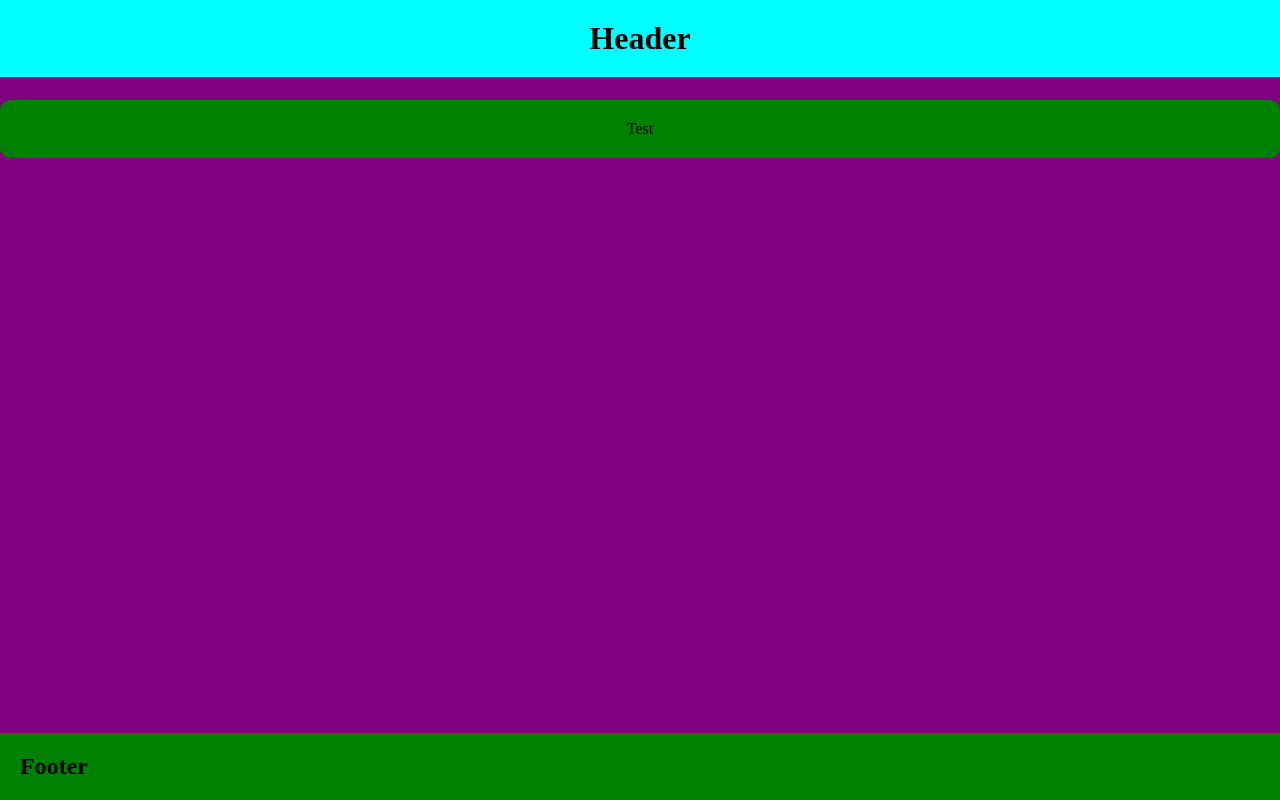
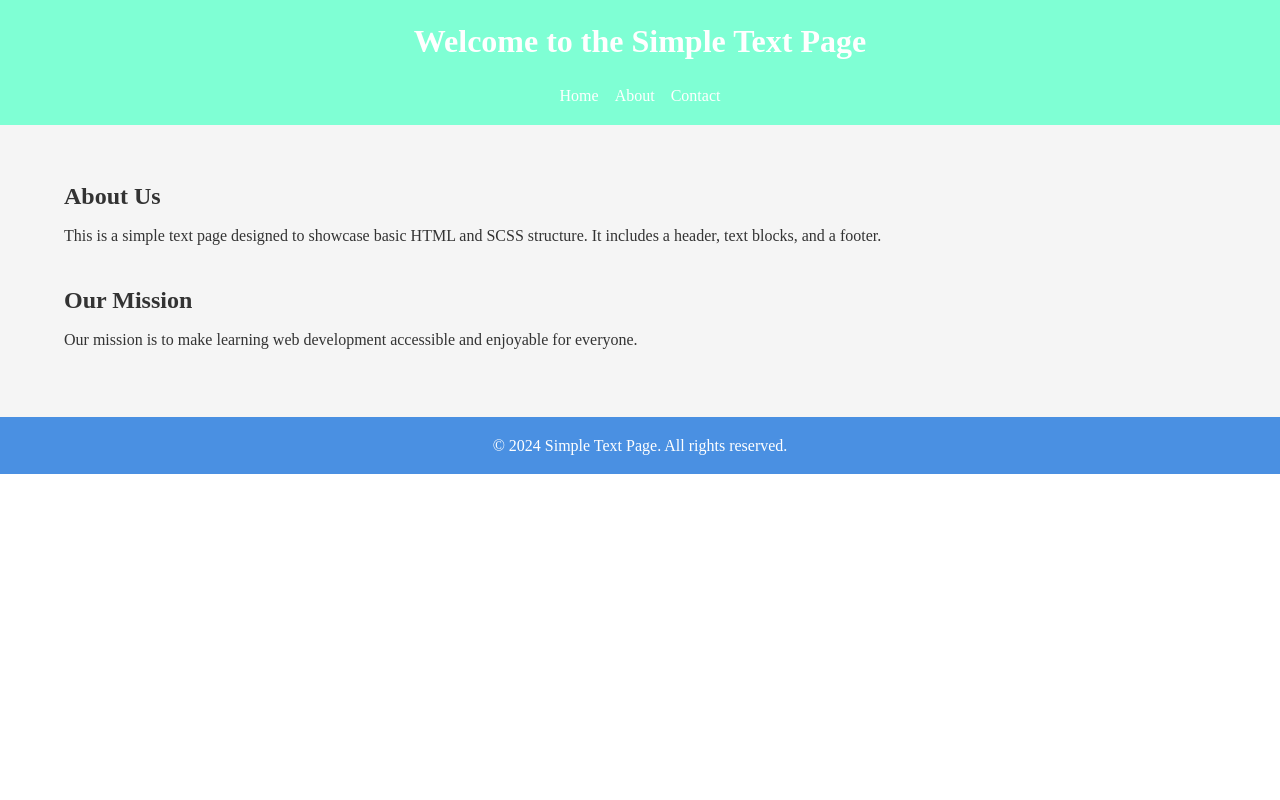
Before and after one commit to pavel7991/my-gulp, a website: page index.html in a window 1280 px wide. Drawn offline with Linux system fonts and the light colour scheme.

Commit message:
update html scss

```diff
--- /dev/null
+++ b/assets/scss/base/_base.scss
@@ -0,0 +1,16 @@
+@use "../variables" as *;
+
+body {
+  margin: 0;
+
+  color: $text-color;
+
+  font-family: $font-family;
+  line-height: 1.6;
+}
+
+.container {
+  width: 90%;
+  max-width: 1200px;
+  margin: 0 auto;
+}
--- /dev/null
+++ b/assets/scss/base/_index.scss
@@ -0,0 +1 @@
+@forward "base";
--- a/assets/scss/components/_footer.scss
+++ b/assets/scss/components/_footer.scss
@@ -1,14 +1,15 @@
-footer {
-  position: fixed;
-  bottom: 0;
-  left: 0;
+@use "../variables" as *;
 
-  width: 100%;
-  padding: 20px;
+// Footer
+.footer {
+  padding: 1rem 0;
 
-  background-color: red;
+  text-align: center;
 
-  @media (min-width: 768px) {
-    background-color: green;
+  color: #ffffff;
+  background-color: $primary-color;
+
+  &__text {
+    margin: 0;
   }
 }
--- a/assets/scss/components/_header.scss
+++ b/assets/scss/components/_header.scss
@@ -1,19 +1,44 @@
-@use "mixins/" as *;
-@use "variables/" as *;
+@use "../variables" as *;
+@use "../mixins" as *;
 
-header {
-  position: fixed;
-  top: 0;
-  left: 0;
+.header {
+  padding: 1rem 0;
 
-  width: 100%;
-  padding: 20px;
-
-  text-align: center;
-
-  background-color: $heder-bg;
+  color: #ffffff;
+  background-color: aquamarine;
 
   @include ul-min {
-    background-color: yellow;
+    background-color: $primary-color;
+  }
+
+  &__title {
+    margin: 0;
+    text-align: center;
+  }
+
+  &__nav {
+    margin-top: 1rem;
+
+    .header__menu {
+      display: flex;
+      justify-content: center;
+
+      margin: 0;
+      padding: 0;
+
+      list-style: none;
+
+      gap: 1rem;
+
+      .header__link {
+        text-decoration: none;
+
+        color: #ffffff;
+
+        &:hover {
+          text-decoration: underline;
+        }
+      }
+    }
   }
 }
--- a/assets/scss/components/index.scss
+++ b/assets/scss/components/_index.scss
@@ -1,2 +1,3 @@
 @forward "header";
+@forward "main";
 @forward "footer";
--- /dev/null
+++ b/assets/scss/components/_main.scss
@@ -0,0 +1,21 @@
+@use "../variables" as *;
+
+.main {
+  padding: 2rem 0;
+
+  background-color: $secondary-color;
+
+  .text-block {
+    margin-bottom: 2rem;
+
+    &__title {
+      margin-bottom: 0.5rem;
+
+      font-size: 1.5rem;
+    }
+
+    &__content {
+      margin: 0;
+    }
+  }
+}
--- a/assets/scss/style.scss
+++ b/assets/scss/style.scss
@@ -1,30 +1,2 @@
-@use "variables/" as *;
-@use "mixins/" as *;
+@use "base" as *;
 @use "components" as *;
-
-* {
-  box-sizing: border-box;
-  margin: 0;
-  padding: 0;
-}
-body {
-  min-height: 100vh;
-  padding-top: 100px;
-
-  background-color: purple;
-
-  .test {
-    position: relative;
-
-    display: flex;
-    justify-content: center;
-
-    padding: 20px;
-
-    text-align: center;
-
-    color: black;
-    border-radius: 10px;
-    background-color: green;
-  }
-}
--- a/assets/scss/variables/_colors.scss
+++ /dev/null
@@ -1 +0,0 @@
-$heder-bg: aqua;
--- a/assets/scss/variables/_index.scss
+++ b/assets/scss/variables/_index.scss
@@ -1,2 +1,2 @@
 @forward "breakpoints";
-@forward "colors";
+@forward "variables";
--- /dev/null
+++ b/assets/scss/variables/_variables.scss
@@ -0,0 +1,4 @@
+$primary-color: #4a90e2;
+$secondary-color: #f5f5f5;
+$text-color: #333333;
+$font-family: "Arial, sans-serif";
--- a/index.html
+++ b/index.html
@@ -9,16 +9,42 @@
 </head>
 
 <body>
-  <header>
-    <h1>Header</h1>
+  <header class="header">
+    <div class="container">
+      <h1 class="header__title">Welcome to the Simple Text Page</h1>
+      <nav class="header__nav">
+        <ul class="header__menu">
+          <li><a href="#" class="header__link">Home</a></li>
+          <li><a href="#" class="header__link">About</a></li>
+          <li><a href="#" class="header__link">Contact</a></li>
+        </ul>
+      </nav>
+    </div>
   </header>
 
-  <main>
-    <div class="test">Test</div>
+  <main class="main">
+    <div class="container">
+      <section class="text-block">
+        <h2 class="text-block__title">About Us</h2>
+        <p class="text-block__content">
+          This is a simple text page designed to showcase basic HTML and SCSS structure. It includes a header, text
+          blocks, and a footer.
+        </p>
+      </section>
+
+      <section class="text-block">
+        <h2 class="text-block__title">Our Mission</h2>
+        <p class="text-block__content">
+          Our mission is to make learning web development accessible and enjoyable for everyone.
+        </p>
+      </section>
+    </div>
   </main>
 
-  <footer>
-    <h2>Footer</h2>
+  <footer class="footer">
+    <div class="container">
+      <p class="footer__text">&copy; 2024 Simple Text Page. All rights reserved.</p>
+    </div>
   </footer>
 
 
```
Also changed, not shown: assets/css/style.css, assets/css/style.min.css.
